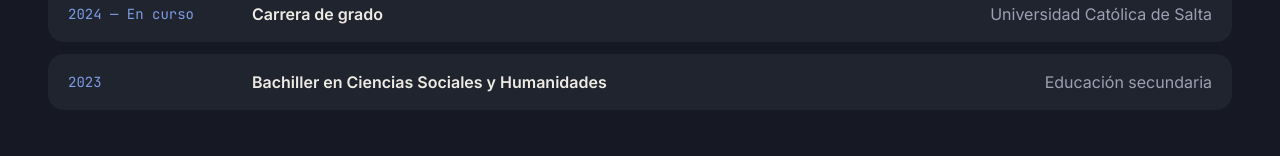
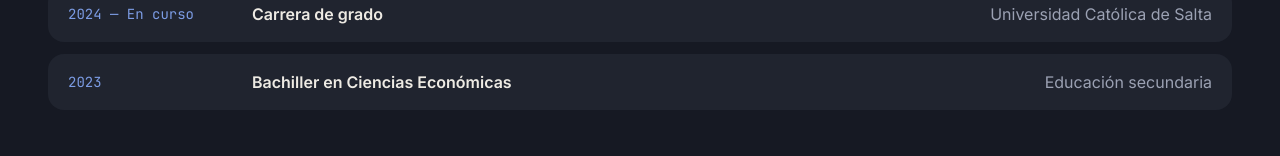
Before and after one commit to Igni207/LenguajesIV, a React (Vite) app in the folder client/: page /equipo/ezequiel-silvera in a window 1280 px wide. Shown: the part 1019-1175 px from the top of the page. Built offline with nearby package versions, Linux system fonts and the light colour scheme.

Commit message:
Correción titulo

```diff
--- a/client/src/data/integrantes.js
+++ b/client/src/data/integrantes.js
@@ -31,7 +31,7 @@ export const integrantes = [
         },
         {
           hasta: '2023',
-          titulo: 'Bachiller en Ciencias Sociales y Humanidades',
+          titulo: 'Bachiller en Ciencias Económicas',
           lugar: 'Educación secundaria',
         },
       ],
@@ -148,7 +148,7 @@ export const integrantes = [
         },
         {
           hasta: '2023',
-          titulo: 'Bachiller en Ciencias Sociales y Humanidades',
+          titulo: 'Bachiller en Ciencias Económicas',
           lugar: 'Educación secundaria',
         },
       ],
```
